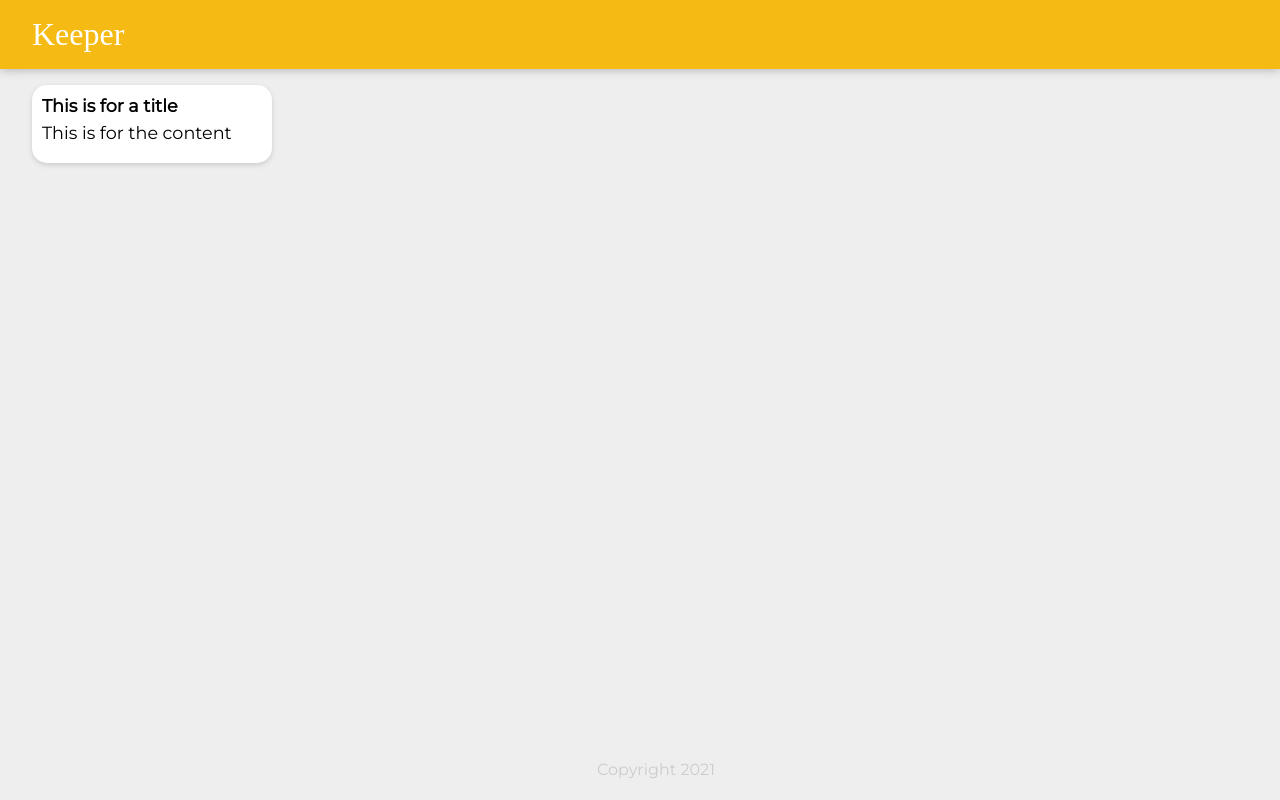
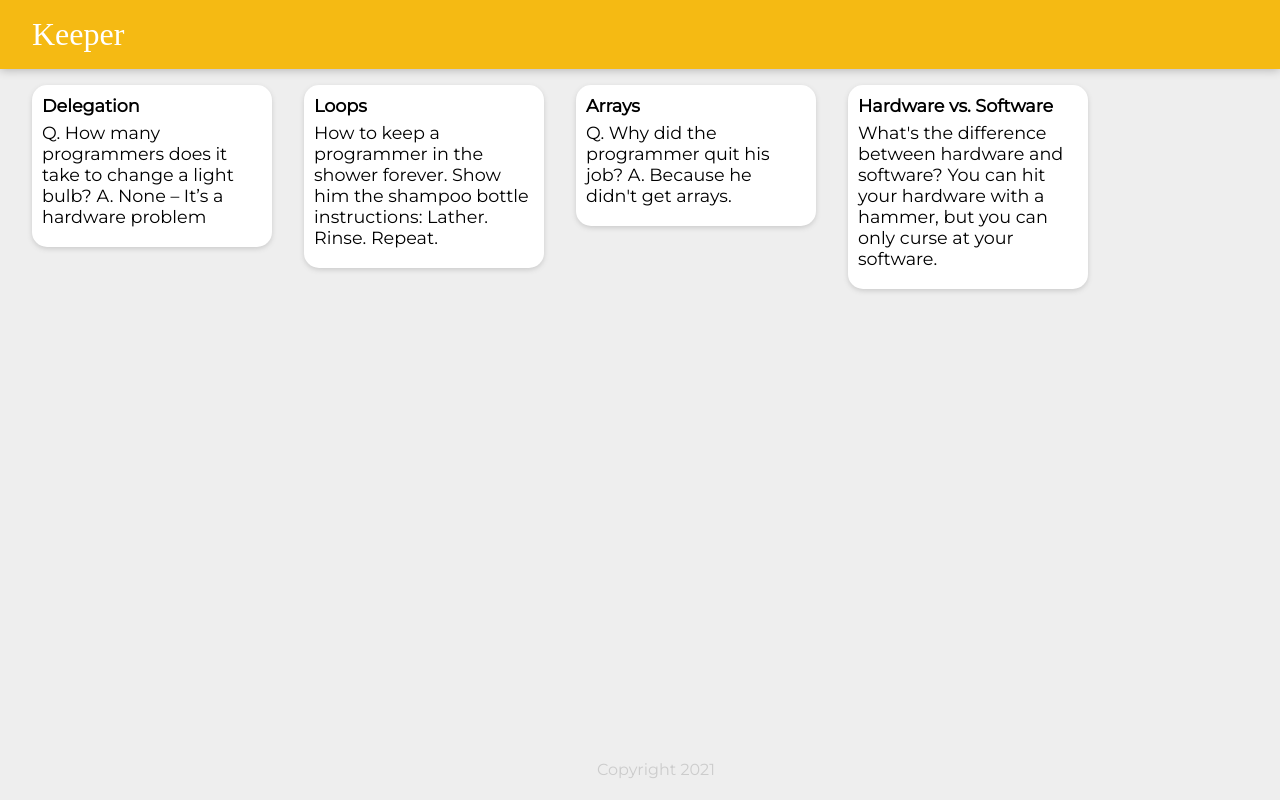
Before and after one commit to Bobstyle23/Google-keep-clone-reactjs, a React (Create React App) app: page / in a window 1280 px wide. Built offline with nearby package versions, Linux system fonts and the light colour scheme; a web font is replaced by a local one.

Commit message:
Add map function to render notes

```diff
--- a/src/App.js
+++ b/src/App.js
@@ -1,12 +1,17 @@
 import Header from "./components/Header";
 import Footer from "./components/Footer";
 import Note from "./components/Note";
+import notes from "./notes";
+
+function createNote(notes) {
+  return <Note key={notes.key} title={notes.title} content={notes.content} />;
+}
 function App() {
   return (
     <div className="App">
       <Header />
       <Footer />
-      <Note />
+      {notes.map(createNote)}
     </div>
   );
 }
--- a/src/components/Note.jsx
+++ b/src/components/Note.jsx
@@ -2,11 +2,11 @@
 
 class Note extends Component {
   state = {};
-  render() {
+  render(props) {
     return (
       <div className="note">
-        <h1>This is for a title</h1>
-        <p>This is for the content</p>
+        <h1>{this.props.title}</h1>
+        <p>{this.props.content}</p>
       </div>
     );
   }
--- /dev/null
+++ b/src/notes.js
@@ -0,0 +1,28 @@
+const notes = [
+  {
+    key: 1,
+    title: "Delegation",
+    content:
+      "Q. How many programmers does it take to change a light bulb? A. None – It’s a hardware problem",
+  },
+  {
+    key: 2,
+    title: "Loops",
+    content:
+      "How to keep a programmer in the shower forever. Show him the shampoo bottle instructions: Lather. Rinse. Repeat.",
+  },
+  {
+    key: 3,
+    title: "Arrays",
+    content:
+      "Q. Why did the programmer quit his job? A. Because he didn't get arrays.",
+  },
+  {
+    key: 4,
+    title: "Hardware vs. Software",
+    content:
+      "What's the difference between hardware and software? You can hit your hardware with a hammer, but you can only curse at your software.",
+  },
+];
+
+export default notes;
```
Also changed, not shown: 1 other file (tests, documents, lock files or other folders).
